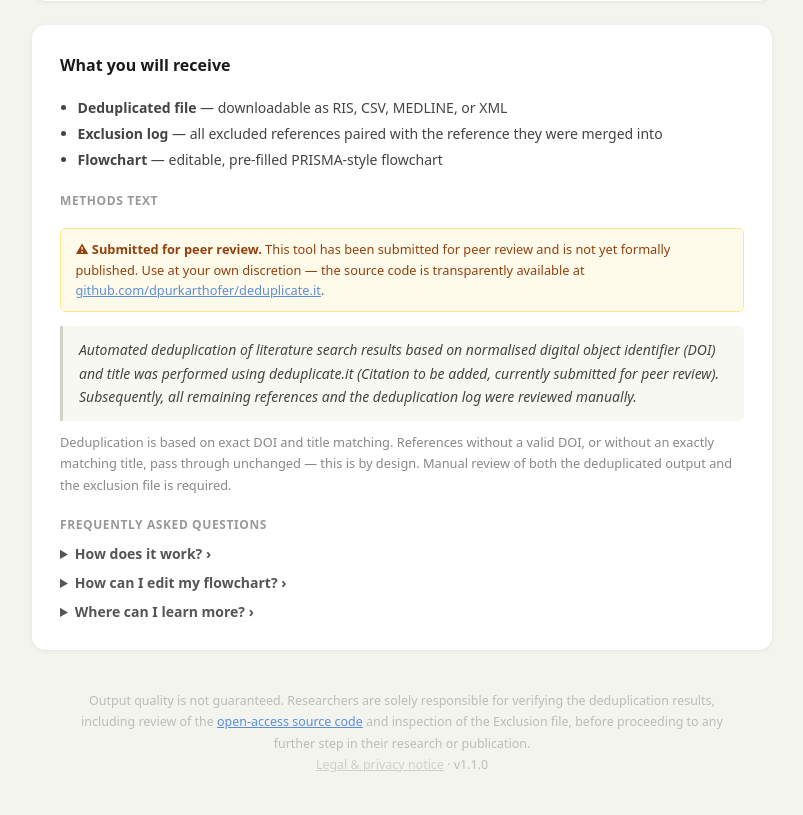
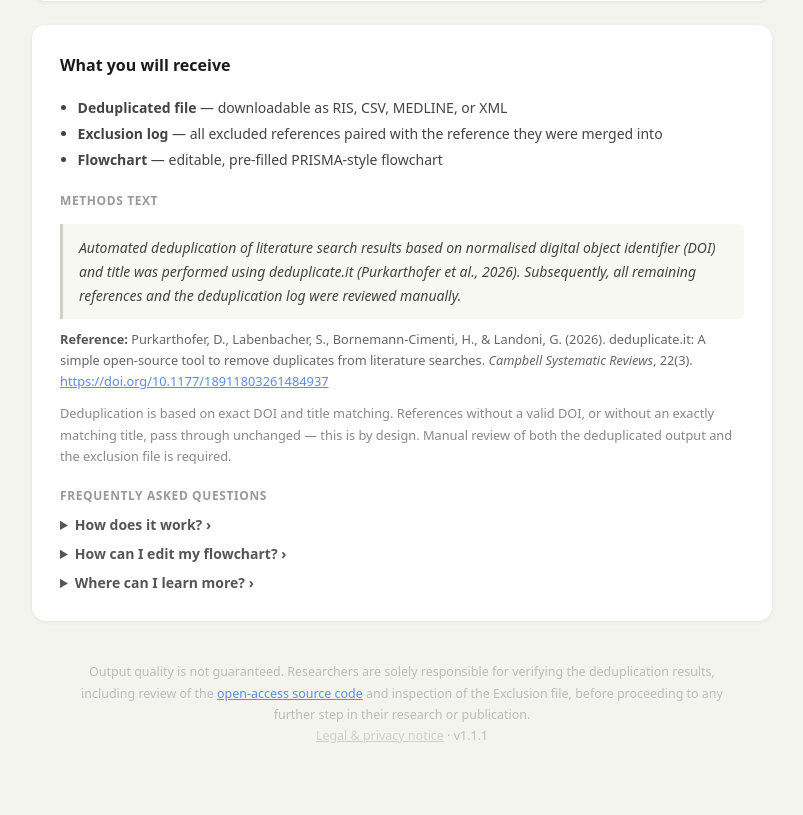
Before and after one commit to dpurkarthofer/deduplicate.it, a PHP site: page / in a window 1280 px wide. Shown: the part 470-1285 px from the top of the page, without its empty margins (238-1041 px from the left). After the commit the page ends 1213 px from the top, so only its background shows below. Run offline with PHP 8.4, Linux system fonts and the light colour scheme.

Commit message:
Release 1.1.1: replace pre-publication placeholder with published citation
The methodology paper is published in Campbell Systematic Reviews
(doi:10.1177/18911803261484937). Updates the web app methods text and FAQ,
CITATION.cff preferred-citation, README and the CLI docstring.

Documentation only; deduplication behaviour and algorithm generation v6 are unchanged.

```diff
--- a/web/index.php
+++ b/web/index.php
@@ -3,7 +3,7 @@
 // Literature Search Deduplication: Web Interface
 // PHP port of literature_deduplication_v6 (Python / Jupyter notebook)
 //
-// deduplicate.it release 1.1.0  ·  algorithm generation v6
+// deduplicate.it release 1.1.1  ·  algorithm generation v6
 // See CHANGELOG.md for the release history.
 //
 // Supported formats (auto-detected from file content):
@@ -89,7 +89,7 @@
 }
 
 
-const DEDUP_VERSION = '1.1.0';
+const DEDUP_VERSION = '1.1.1';
 
 // ── Hidden diagnostics ───────────────────────────────────────────────────────
 // Off unless the request carries ?diag=<token>. Nothing is shown to users and no
@@ -1499,10 +1499,10 @@
   <?php endif; ?>
 
   <p class="stat-section" style="margin-top:1.4rem">Methods text</p>
-  <p class="caveat" style="margin-bottom:.6rem">&#9888; <strong>Submitted for peer review.</strong> This tool has been submitted for peer review and is not yet formally published. Use at your own discretion &mdash; the source code is transparently available at <a href="https://github.com/dpurkarthofer/deduplicate.it" target="_blank" rel="noopener">github.com/dpurkarthofer/deduplicate.it</a>.</p>
   <div class="cite-box">Automated deduplication of literature search results based on normalised
   digital object identifier (DOI) and title was performed using deduplicate.it
-  (Citation to be added, currently submitted for peer review). Subsequently, all remaining references and the deduplication log were reviewed manually.</div>
+  (Purkarthofer et al., 2026). Subsequently, all remaining references and the deduplication log were reviewed manually.</div>
+  <p class="info" style="margin-top:.6rem;font-size:.8rem;color:#666;line-height:1.65"><strong style="color:#555">Reference:</strong> Purkarthofer, D., Labenbacher, S., Bornemann-Cimenti, H., &amp; Landoni, G. (2026). deduplicate.it: A simple open-source tool to remove duplicates from literature searches. <em>Campbell Systematic Reviews</em>, 22(3). <a href="https://doi.org/10.1177/18911803261484937" target="_blank" rel="noopener">https://doi.org/10.1177/18911803261484937</a></p>
   <p class="info" style="margin-top:.7rem;font-size:.8rem;color:#888">Deduplication is based on exact DOI and title matching. References without a valid DOI, or without an exactly matching title, pass through unchanged &mdash; this is by design. Manual review of both the deduplicated output and the exclusion file is required.</p>
 
 <?php $has_file_warnings = !empty(array_filter($results['file_stats'], fn($fs) => !empty($fs['warning']))); ?>
@@ -1614,7 +1614,8 @@
     <summary style="cursor:pointer;font-size:.875rem;font-weight:600;color:#555;user-select:none">Where can I learn more? &rsaquo;</summary>
     <p class="info" style="margin-top:.85rem">
       The algorithm and validation are described in the accompanying methodology paper,
-      currently submitted for peer review (citation to be added upon publication).
+      published in <em>Campbell Systematic Reviews</em>
+      (<a href="https://doi.org/10.1177/18911803261484937" target="_blank" rel="noopener">doi.org/10.1177/18911803261484937</a>).
       The full source code is openly available for inspection and reuse at
       <a href="https://github.com/dpurkarthofer/deduplicate.it" target="_blank" rel="noopener">github.com/dpurkarthofer/deduplicate.it</a>.
     </p>
@@ -1655,10 +1656,10 @@
     <li><strong>Flowchart</strong> &mdash; editable, pre-filled PRISMA-style flowchart</li>
   </ul>
   <p class="stat-section" style="margin-top:1.25rem">Methods text</p>
-  <p class="caveat" style="margin-bottom:.6rem">&#9888; <strong>Submitted for peer review.</strong> This tool has been submitted for peer review and is not yet formally published. Use at your own discretion &mdash; the source code is transparently available at <a href="https://github.com/dpurkarthofer/deduplicate.it" target="_blank" rel="noopener">github.com/dpurkarthofer/deduplicate.it</a>.</p>
   <div class="cite-box">Automated deduplication of literature search results based on normalised
   digital object identifier (DOI) and title was performed using deduplicate.it
-  (Citation to be added, currently submitted for peer review). Subsequently, all remaining references and the deduplication log were reviewed manually.</div>
+  (Purkarthofer et al., 2026). Subsequently, all remaining references and the deduplication log were reviewed manually.</div>
+  <p class="info" style="margin-top:.6rem;font-size:.8rem;color:#666;line-height:1.65"><strong style="color:#555">Reference:</strong> Purkarthofer, D., Labenbacher, S., Bornemann-Cimenti, H., &amp; Landoni, G. (2026). deduplicate.it: A simple open-source tool to remove duplicates from literature searches. <em>Campbell Systematic Reviews</em>, 22(3). <a href="https://doi.org/10.1177/18911803261484937" target="_blank" rel="noopener">https://doi.org/10.1177/18911803261484937</a></p>
   <p class="info" style="margin-top:.7rem;font-size:.8rem;color:#888">Deduplication is based on exact DOI and title matching. References without a valid DOI, or without an exactly matching title, pass through unchanged &mdash; this is by design. Manual review of both the deduplicated output and the exclusion file is required.</p>
 
   <p class="stat-section" style="margin-top:1.25rem">Frequently asked questions</p>
@@ -1697,7 +1698,8 @@
     <summary style="cursor:pointer;font-size:.875rem;font-weight:600;color:#555;user-select:none">Where can I learn more? &rsaquo;</summary>
     <p class="info" style="margin-top:.85rem">
       The algorithm and validation are described in the accompanying methodology paper,
-      currently submitted for peer review (citation to be added upon publication).
+      published in <em>Campbell Systematic Reviews</em>
+      (<a href="https://doi.org/10.1177/18911803261484937" target="_blank" rel="noopener">doi.org/10.1177/18911803261484937</a>).
       The full source code is openly available for inspection and reuse at
       <a href="https://github.com/dpurkarthofer/deduplicate.it" target="_blank" rel="noopener">github.com/dpurkarthofer/deduplicate.it</a>.
     </p>
```
Also changed, not shown: CHANGELOG.md, README.md, 2 other files.
